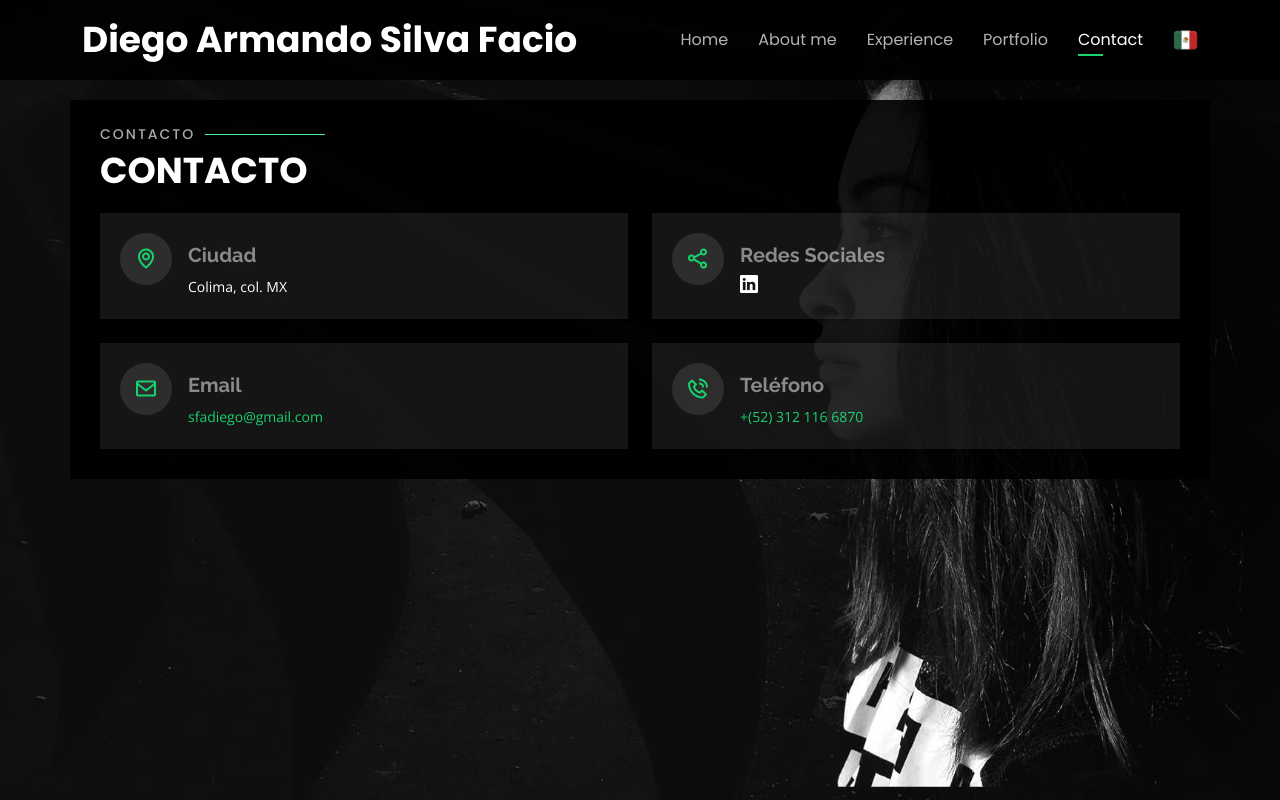
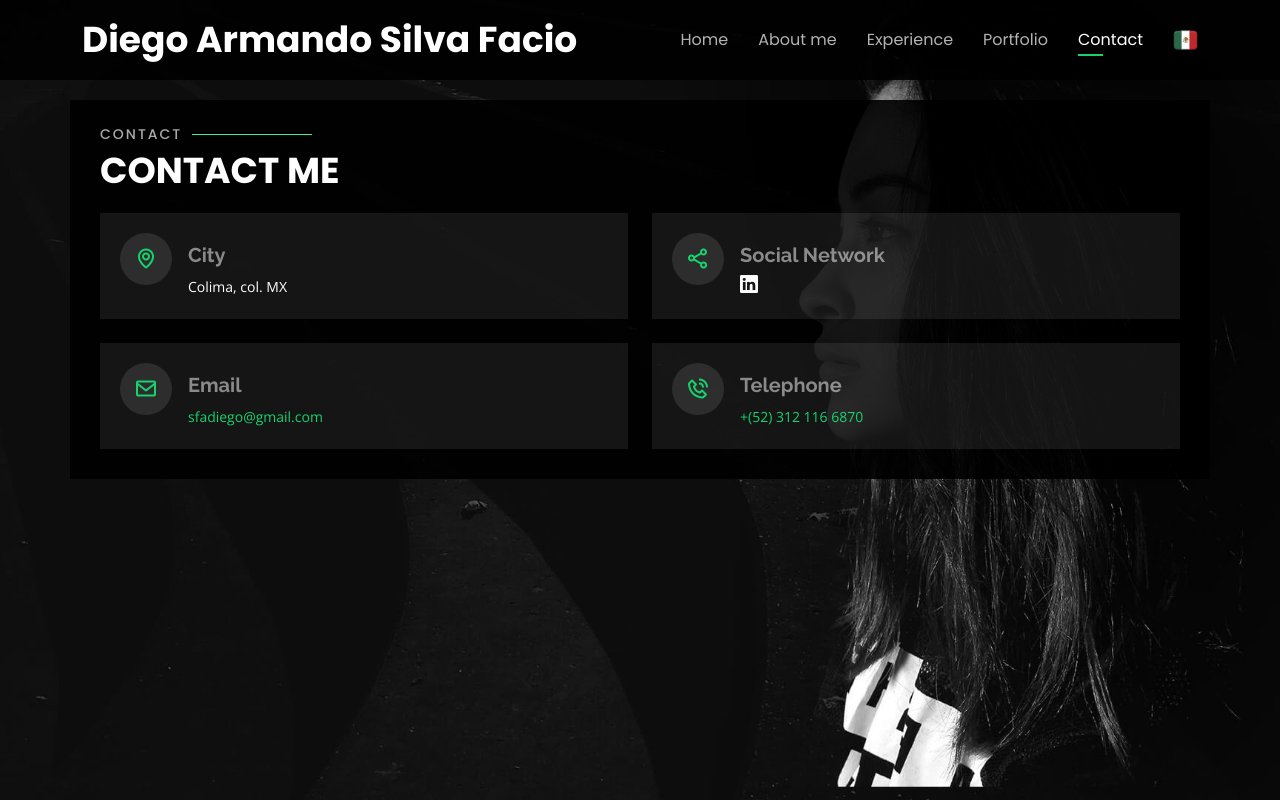
Before and after one commit to sfadiego/portfoliov2, a plain HTML site: page en.html in a window 1280 px wide. Both pictures are taken after a click on the link "Contact". Drawn offline with nearby package versions, Linux system fonts and the light colour scheme.

Commit message:
contacto

```diff
--- a/en.html
+++ b/en.html
@@ -592,8 +592,8 @@
     <div class="container">
 
       <div class="section-title">
-        <h2>Contacto</h2>
-        <p>Contacto</p>
+        <h2>Contact</h2>
+        <p>Contact me</p>
       </div>
 
       <div class="row mt-2">
@@ -601,7 +601,7 @@
         <div class="col-md-6 d-flex align-items-stretch">
           <div class="info-box">
             <i class="bx bx-map"></i>
-            <h3>Ciudad</h3>
+            <h3>City</h3>
             <p>Colima, col. MX</p>
           </div>
         </div>
@@ -609,7 +609,7 @@
         <div class="col-md-6 mt-4 mt-md-0 d-flex align-items-stretch">
           <div class="info-box">
             <i class="bx bx-share-alt"></i>
-            <h3>Redes Sociales</h3>
+            <h3>Social Network</h3>
             <div class="social-links">
               <a target="_blank" href="https://www.linkedin.com/in/sfadiego/" class="linkedin"><i
                   class="bi bi-linkedin"></i></a>
@@ -629,7 +629,7 @@
         <div class="col-md-6 mt-4 d-flex align-items-stretch">
           <div class="info-box">
             <i class="bx bx-phone-call"></i>
-            <h3>Teléfono</h3>
+            <h3>Telephone</h3>
             <p>
               <a target="_blank" href="https://wa.me/+523121166870">+(52) 312 116 6870</a>
             </p>
```
